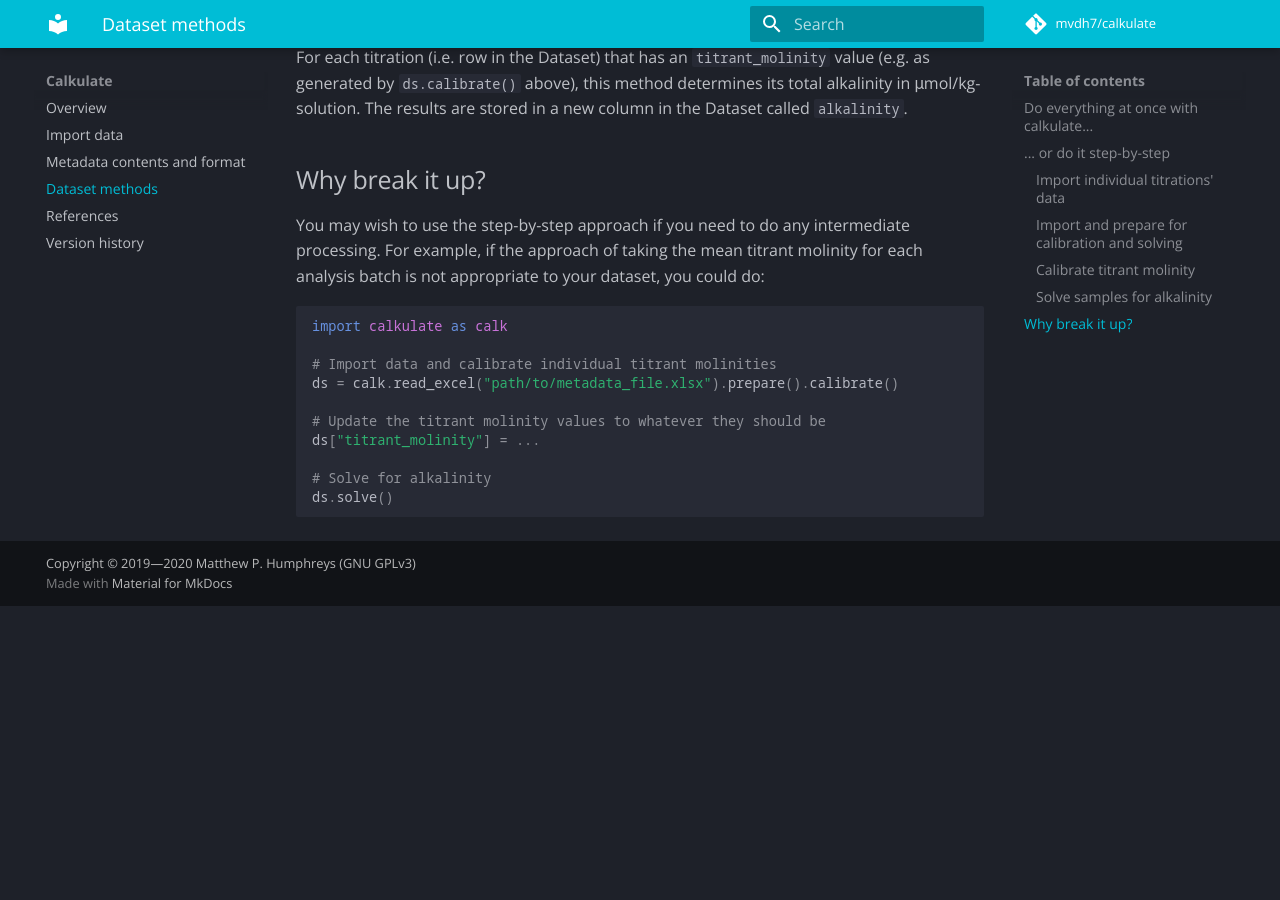
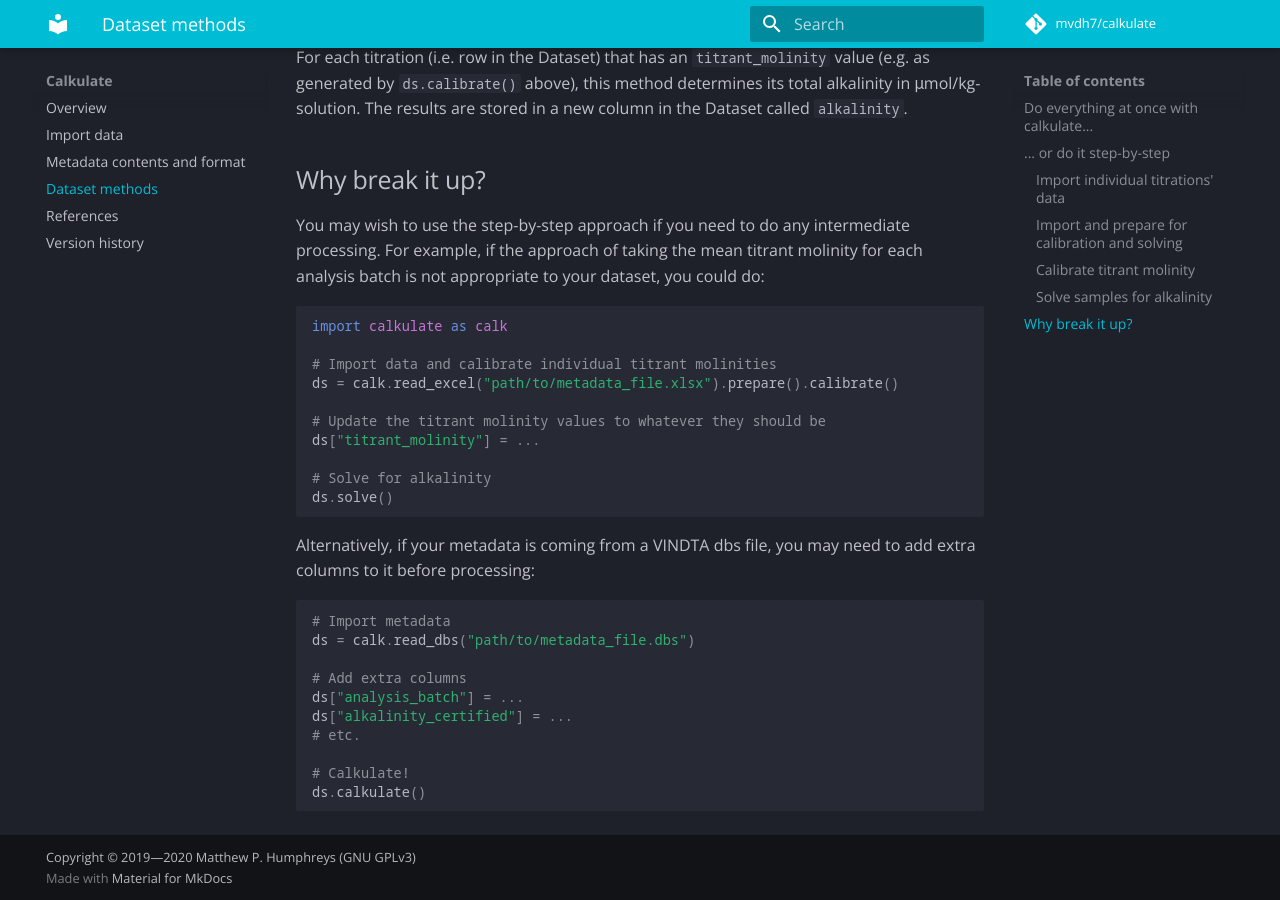
Before and after one commit to mvdh7/calkulate, an MkDocs documentation site: the page built from docs/methods.md, in a window 1280 px wide and 900 px high, scrolled down 1964 px. Built offline with MkDocs 1.6.1 and Material for MkDocs 9.7.7, drawn with Linux system fonts in a browser that asks for light colours; comment, search, counter and statistics services are not loaded; before the commit the page ends 2570 px from its top, so only the background shows below that.

Commit message:
Docs updates

````diff
--- a/docs/methods.md
+++ b/docs/methods.md
@@ -93,3 +93,18 @@ ds["titrant_molinity"] = ...
 # Solve for alkalinity
 ds.solve()
 ```
+
+Alternatively, if your metadata is coming from a VINDTA dbs file, you may need to add extra columns to it before processing:
+
+```python
+# Import metadata
+ds = calk.read_dbs("path/to/metadata_file.dbs")
+
+# Add extra columns
+ds["analysis_batch"] = ...
+ds["alkalinity_certified"] = ...
+# etc.
+
+# Calkulate!
+ds.calkulate()
+```
````
Also changed, not shown: docs/index.md (+10 -1 lines), docs/metadata.md (+3 -1 lines).
